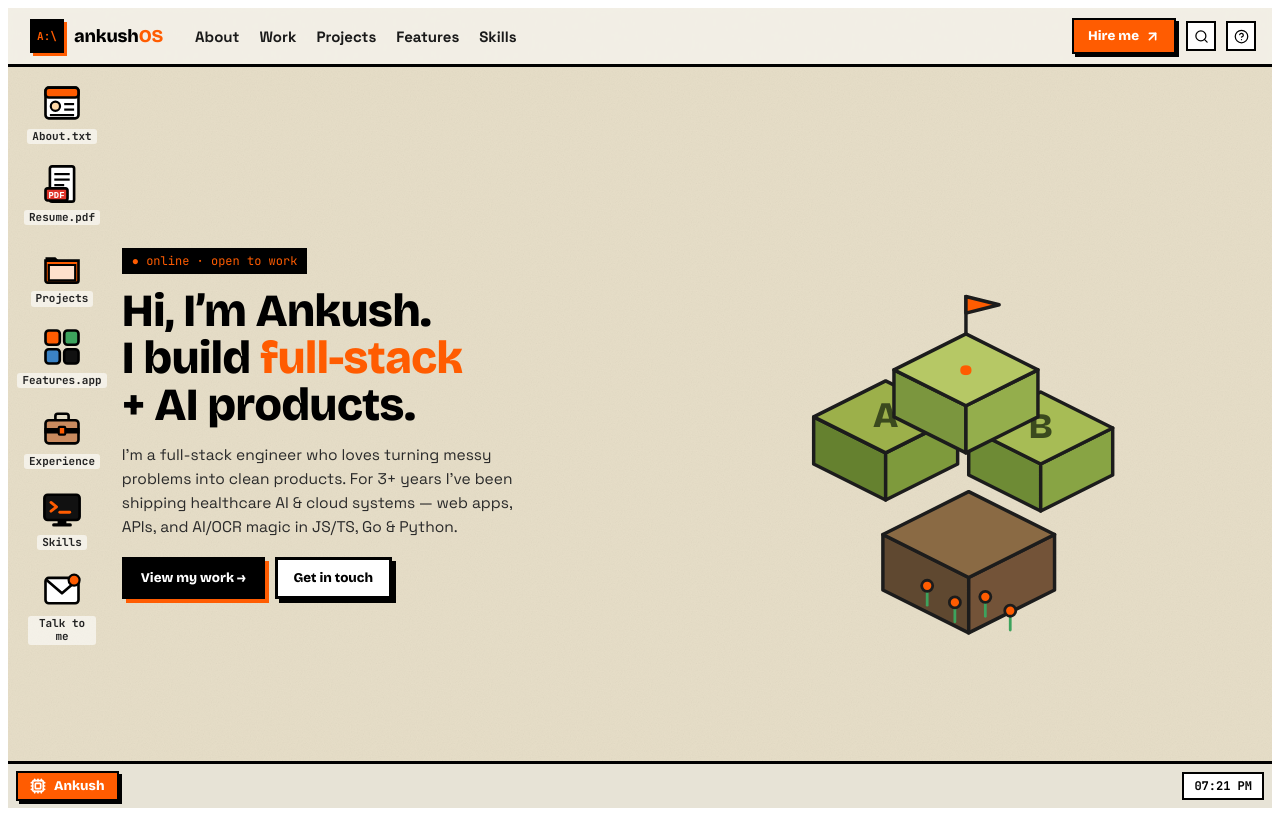
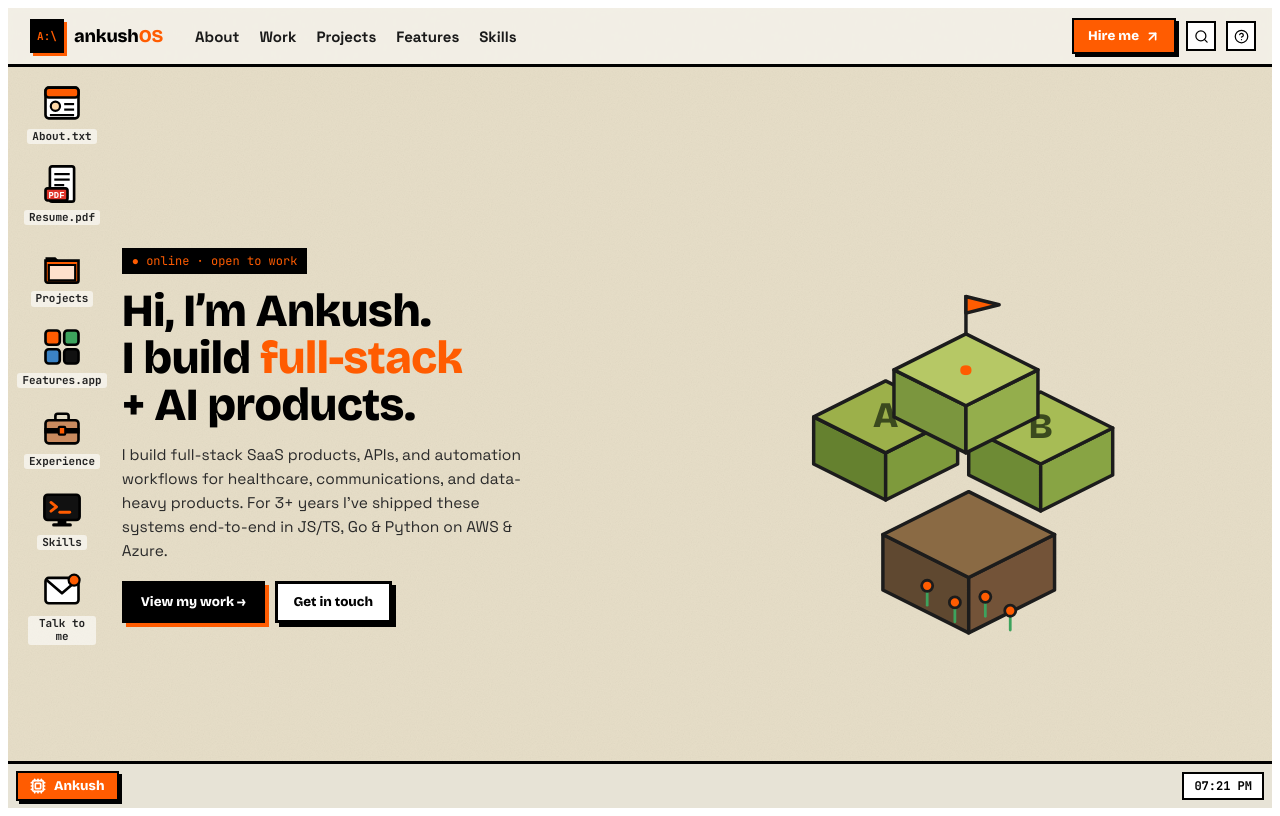
Before and after one commit to Ankush263/portfoliov2, a React app: page / in a window 1280 px wide. Built offline with nearby package versions, Linux system fonts and the light colour scheme; the HTML template or start-up script is replaced by a standard one.

Commit message:
update hero

```diff
--- a/src/App.jsx
+++ b/src/App.jsx
@@ -845,7 +845,7 @@ export default function App() {
         <span className="mono" style={{ display: "inline-block", background: "#000", color: ORANGE, fontSize: 12, padding: "3px 8px", border: "2px solid #000" }}>● online · open to work</span>
         <h1 className="display" style={{ fontSize: 46, lineHeight: 1.02, margin: "14px 0 0" }}>Hi, I’m Ankush.<br />I build <span style={{ color: ORANGE }}>full-stack</span><br />+ AI products.</h1>
         <p style={{ fontSize: 15.5, lineHeight: 1.55, marginTop: 14, maxWidth: 400, color: "#2a2a2a" }}>
-          I&apos;m a full-stack engineer who loves turning messy problems into clean products. For 3+ years I&apos;ve been shipping healthcare AI &amp; cloud systems — web apps, APIs, and AI/OCR magic in JS/TS, Go &amp; Python.
+          I build full-stack SaaS products, APIs, and automation workflows for healthcare, communications, and data-heavy products. For 3+ years I&apos;ve shipped these systems end-to-end in JS/TS, Go &amp; Python on AWS &amp; Azure.
         </p>
         <div style={{ display: "flex", gap: 10, marginTop: 18, flexWrap: "wrap" }}>
           <button className="nb-btn" onClick={() => open("projects")} style={{ background: "#000", color: "#fff", border: "3px solid #000", padding: "10px 16px", fontWeight: 800, boxShadow: "4px 4px 0 " + ORANGE, fontFamily: "'Bricolage Grotesque',sans-serif" }}>View my work →</button>
```
